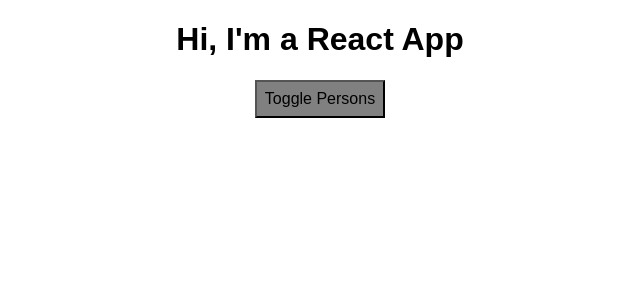
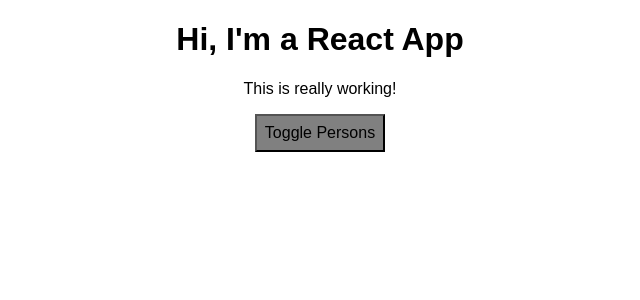
Before and after one commit to brandon013188/React-Udemy-Tutorial, a React (Create React App) app: page / in a window 1280 px wide. Shown: the top 300 px of the page, without its empty margins (320-960 px from the left). Built offline with nearby package versions, Linux system fonts and the light colour scheme.

Commit message:
Set Class Names dynamically

```diff
--- a/src/App.css
+++ b/src/App.css
@@ -1,3 +1,11 @@
 .App {
   text-align: center;
 }
+
+.red {
+	color: red;
+}
+
+.bold {
+	font-weight: bold;
+}
--- a/src/App.js
+++ b/src/App.js
@@ -106,11 +106,23 @@
       style.backgroundColor = 'white';
     }
 
+    // let classes = ['red', 'bold'].join(' '); // output 'red bold'
+    let classes = [];
+    if (this.state.persons.length <= 2) {
+      // push to array
+      classes.push('red'); // clasess = ['red']
+    }
+
+    if (this.state.persons.length <= 1) {
+      classes.push('bold'); // classes = ['red', 'bold']
+    }
+
 
     return (
       // Only allow one root element here.
       <div className='App'>
         <h1>Hi, I'm a React App</h1>
+        <p className={classes.join(' ')}>This is really working!</p>
         <button
           style={style}
           onClick={this.togglePersonsHandler}>Toggle Persons</button>
```
